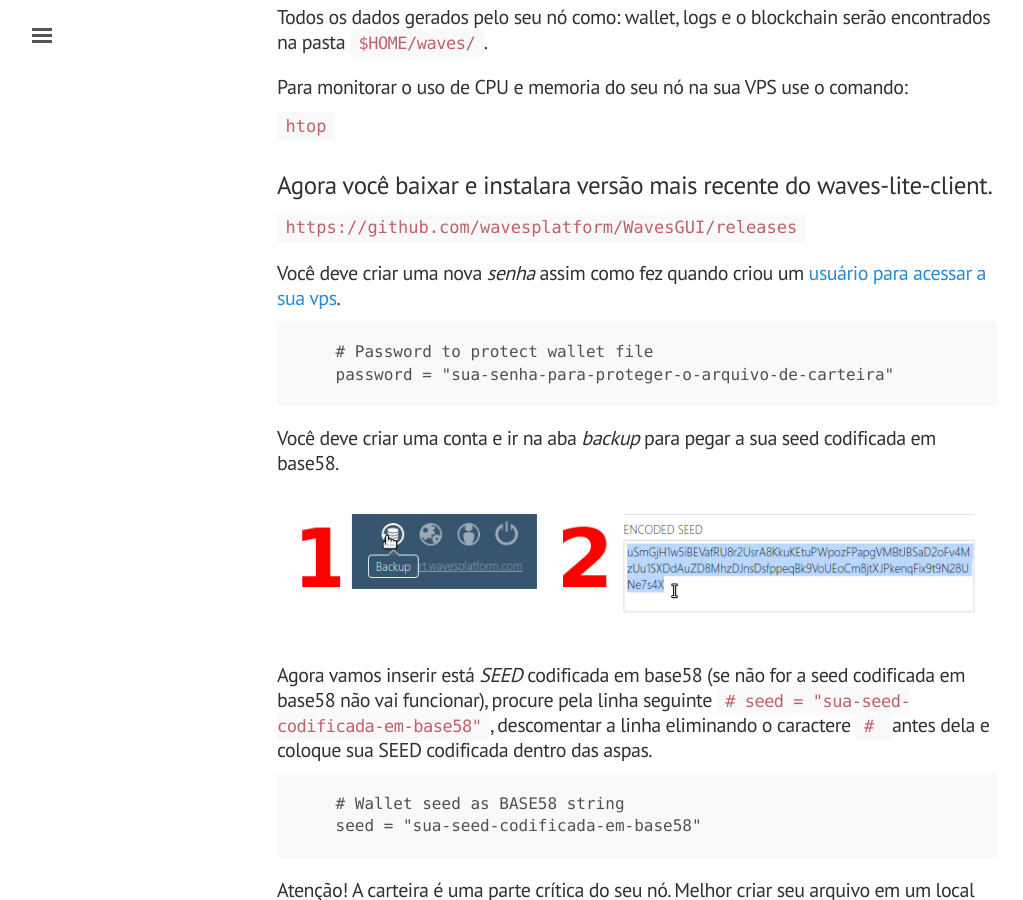
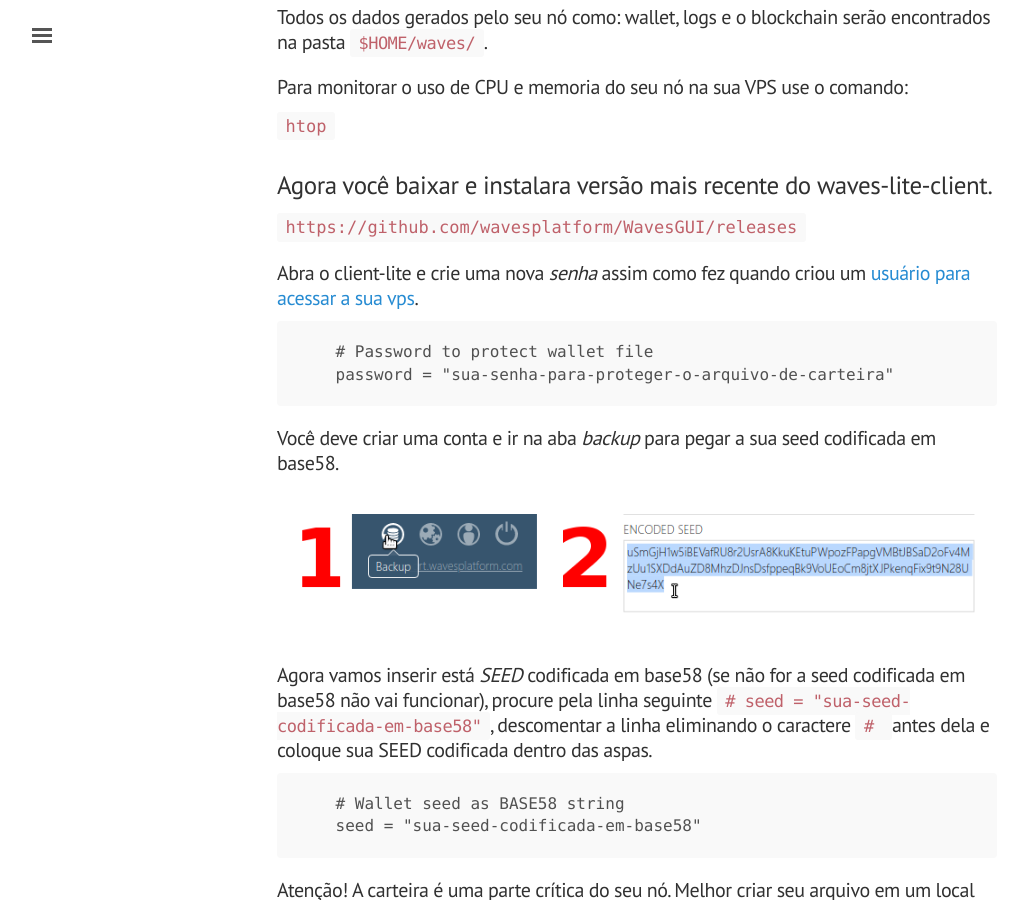
Before and after one commit to wavesone/wavesone.github.io, a Jekyll site: the page built from tutorial.md, in a window 1280 px wide and 900 px high, scrolled down 5533 px. Shown: the whole window, without its empty margins (3-1026 px from the left). Built offline with Jekyll 4.4.1, drawn with Linux system fonts in a browser that asks for light colours.

Commit message:
Update tutorial.md

````diff
--- a/tutorial.md
+++ b/tutorial.md
@@ -163,7 +163,7 @@ title: Tutorial
 
 
 
-#### Você deve criar uma nova _senha_ assim como fez quando criou um [usuário para acessar a sua vps](#agora-vamos-adicionar-um-novo-usu%C3%A1rio-pra-evitar-usar-a-conta-raiz-root-pois-%C3%A9-muito-perigoso-escolha-uma-senha-muito-forte-sempre-algo-aleat%C3%B3rio-acima-de-16-caracteres-incluindo-letras-mai%C3%BAscula-e-minuscula-n%C3%BAmeros-e-s%C3%ADmbolos-ou-se-voc%C3%AA-achar-mais-comodo-gere-uma-seed-na-waves-wallet-e-use-ela-como-senha-vai-ser-ate-mais-seguro-pois-sera-uma-senha-aleat%C3%B3ria).
+#### Abra o client-lite e crie uma nova _senha_ assim como fez quando criou um [usuário para acessar a sua vps](#agora-vamos-adicionar-um-novo-usu%C3%A1rio-pra-evitar-usar-a-conta-raiz-root-pois-%C3%A9-muito-perigoso-escolha-uma-senha-muito-forte-sempre-algo-aleat%C3%B3rio-acima-de-16-caracteres-incluindo-letras-mai%C3%BAscula-e-minuscula-n%C3%BAmeros-e-s%C3%ADmbolos-ou-se-voc%C3%AA-achar-mais-comodo-gere-uma-seed-na-waves-wallet-e-use-ela-como-senha-vai-ser-ate-mais-seguro-pois-sera-uma-senha-aleat%C3%B3ria).
 
 ```
     # Password to protect wallet file
````
